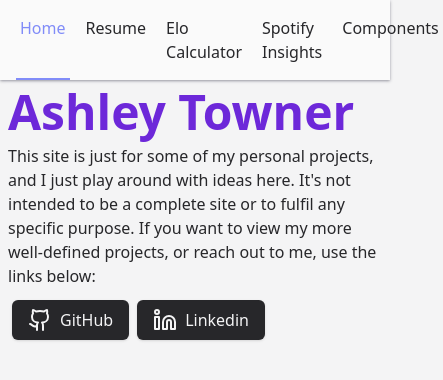
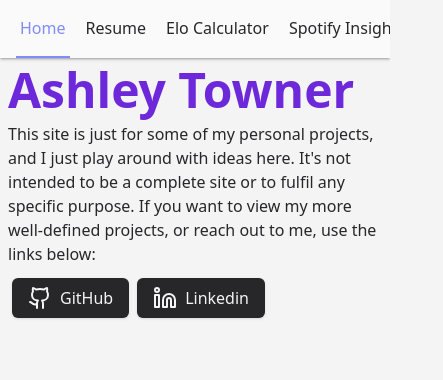
Before and after one commit to ashleytowner/next-playground, a Next.js app: page / in a window 390 px wide. Shown: the top 380 px of the page, 443 px wide, since content can reach past the window. Built offline with nearby package versions, Linux system fonts and the light colour scheme.

Commit message:
Made navbar scroll on mobile

```diff
--- a/src/components/NavBar/NavBar.tsx
+++ b/src/components/NavBar/NavBar.tsx
@@ -27,7 +27,7 @@ const NavLink = (props: { route: string; label: string }) => {
 
 export default function NavBar() {
 	return (
-		<nav className="bg-material-50 pl-4 dark:bg-material-900 flex flex-row gap-3 shadow-material-400 dark:shadow-material-950 shadow">
+		<nav className="bg-material-50 pl-4 dark:bg-material-900 flex flex-row whitespace-nowrap overflow-x-auto gap-3 shadow-material-400 dark:shadow-material-950 shadow">
 			<NavLink route="/" label="Home" />
 			<NavLink route="/resume" label="Resume" />
 			<NavLink route="/elo" label="Elo Calculator" />
```
